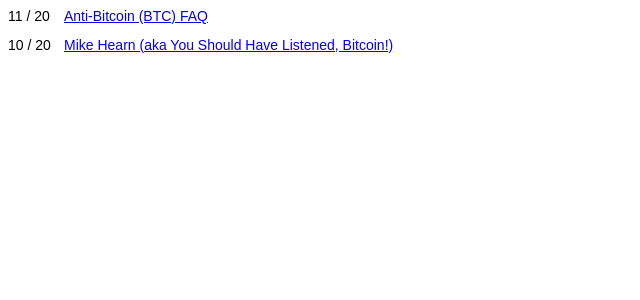
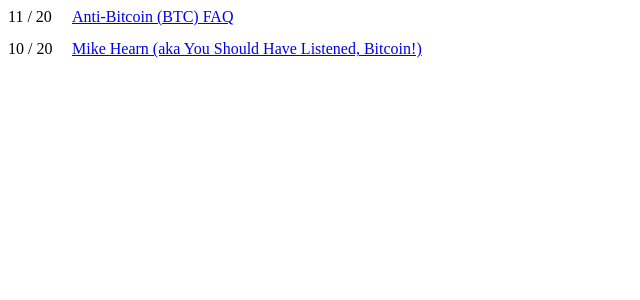
Before and after one commit to derykmakgill/website, a Jekyll site: the page built from index.html, in a window 1280 px wide. Shown: the top 300 px of the page, without its empty margins (0-640 px from the left). Built offline with Jekyll 4.4.1, drawn with Linux system fonts in a browser that asks for light colours.

Commit message:
Update default.html

```diff
--- a/_layouts/default.html
+++ b/_layouts/default.html
@@ -1,6 +1,6 @@
 
-<style>body{/*font-family:sans-serif;-webkit-font-smoothing: antialiased;font-size:15px*/font-family: sans-serif;
+<style>body{/*font-family:sans-serif;-webkit-font-smoothing: antialiased;font-size:15px*//*font-family: sans-serif;
     font-size: 14px;
-    max-width: 600px;}.pd{width:4em;flex-shrink:0;padding-bottom:.9em;}.par div{display:flex} /*@media(prefers-color-scheme:dark){body{background-color:#1f1f1f;color:#ddd}a{color:#daa520}a:visited{color:#daa520}*/ .np{display:flex;flex-direction:row;justify-content:space-between;padding-bottom:.5em;font-style:italic}</style><meta name=viewport content="width=device-width">
+    max-width: 600px;*/}.pd{width:4em;flex-shrink:0;padding-bottom:.9em;}.par div{display:flex} /*@media(prefers-color-scheme:dark){body{background-color:#1f1f1f;color:#ddd}a{color:#daa520}a:visited{color:#daa520}*/ .np{display:flex;flex-direction:row;justify-content:space-between;padding-bottom:.5em;font-style:italic}</style><meta name=viewport content="width=device-width">
 
 {{content}}
```
